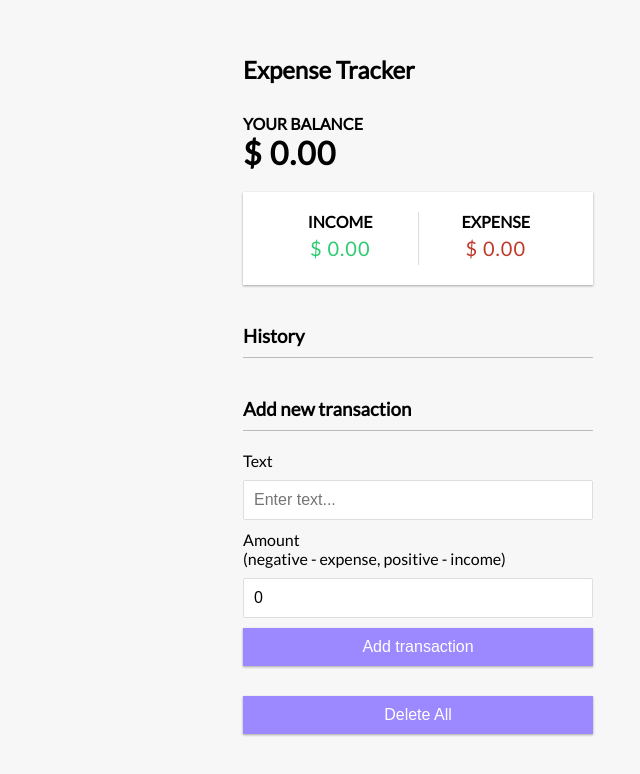
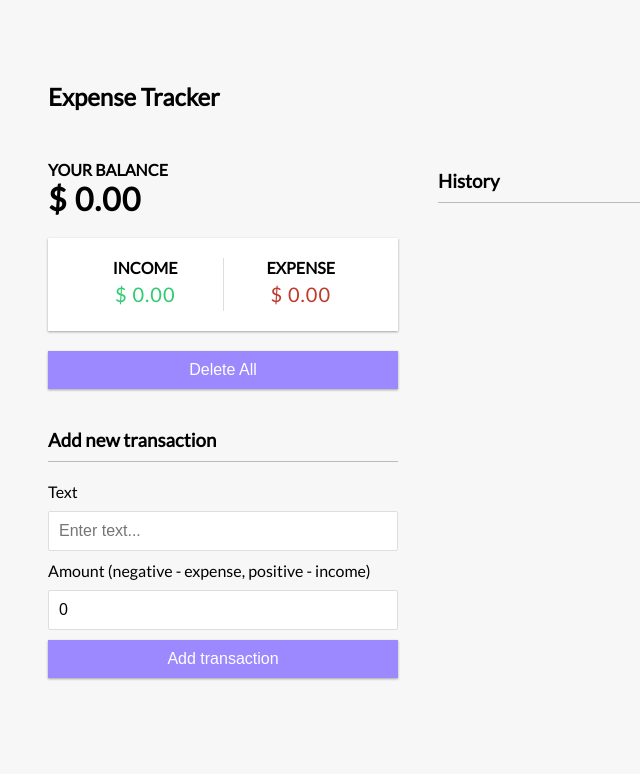
Before and after one commit to Ankit7139/Expense-Tracker, a React (Create React App) app: page / in a window 1280 px wide. Shown: the top 774 px of the page, without its empty margins (222-862 px from the left). Built offline with nearby package versions, Linux system fonts and the light colour scheme.

Commit message:
ui--fix2

```diff
--- a/src/App.js
+++ b/src/App.js
@@ -14,12 +14,16 @@ function App() {
   return (
     <GlobalProvider>
       <Header />
-      <div className="container">
-        <Balance />
-        <IncomeExpenses />
-        <TransactionList />
-        <AddTransaction />
-        <DeleteAll />
+      <div className="parent--container">
+        <div className="container">
+          <Balance />
+          <IncomeExpenses />
+          <DeleteAll />
+          <AddTransaction />
+        </div>
+        <div className="container--inside">
+          <TransactionList />
+        </div>
       </div>
     </GlobalProvider>
   );
--- a/src/components/AddTransaction.js
+++ b/src/components/AddTransaction.js
@@ -34,8 +34,7 @@ export const AddTransaction = () => {
         </div>
         <div className="form-control">
           <label htmlFor="amount">
-            Amount <br />
-            (negative - expense, positive - income)
+            Amount (negative - expense, positive - income)
           </label>
           <input
             type="number"
--- a/src/components/DeleteAll.js
+++ b/src/components/DeleteAll.js
@@ -5,7 +5,7 @@ export const DeleteAll = () => {
   const { deleteAll } = useContext(GlobalContext);
 
   return (
-    <button className="btn btn-danger" onClick={deleteAll}>
+    <button className="btn" onClick={deleteAll}>
       Delete All
     </button>
   );
```
